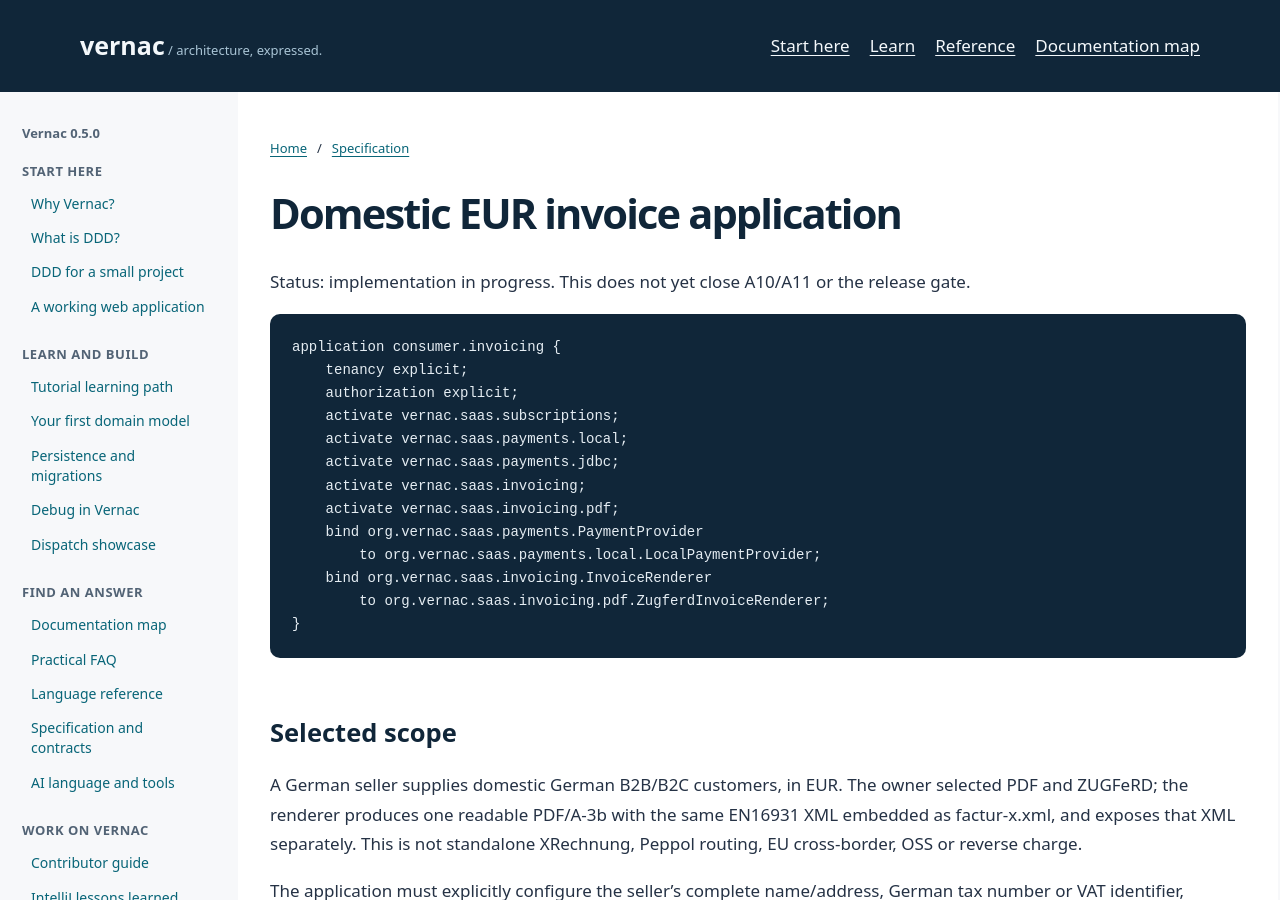
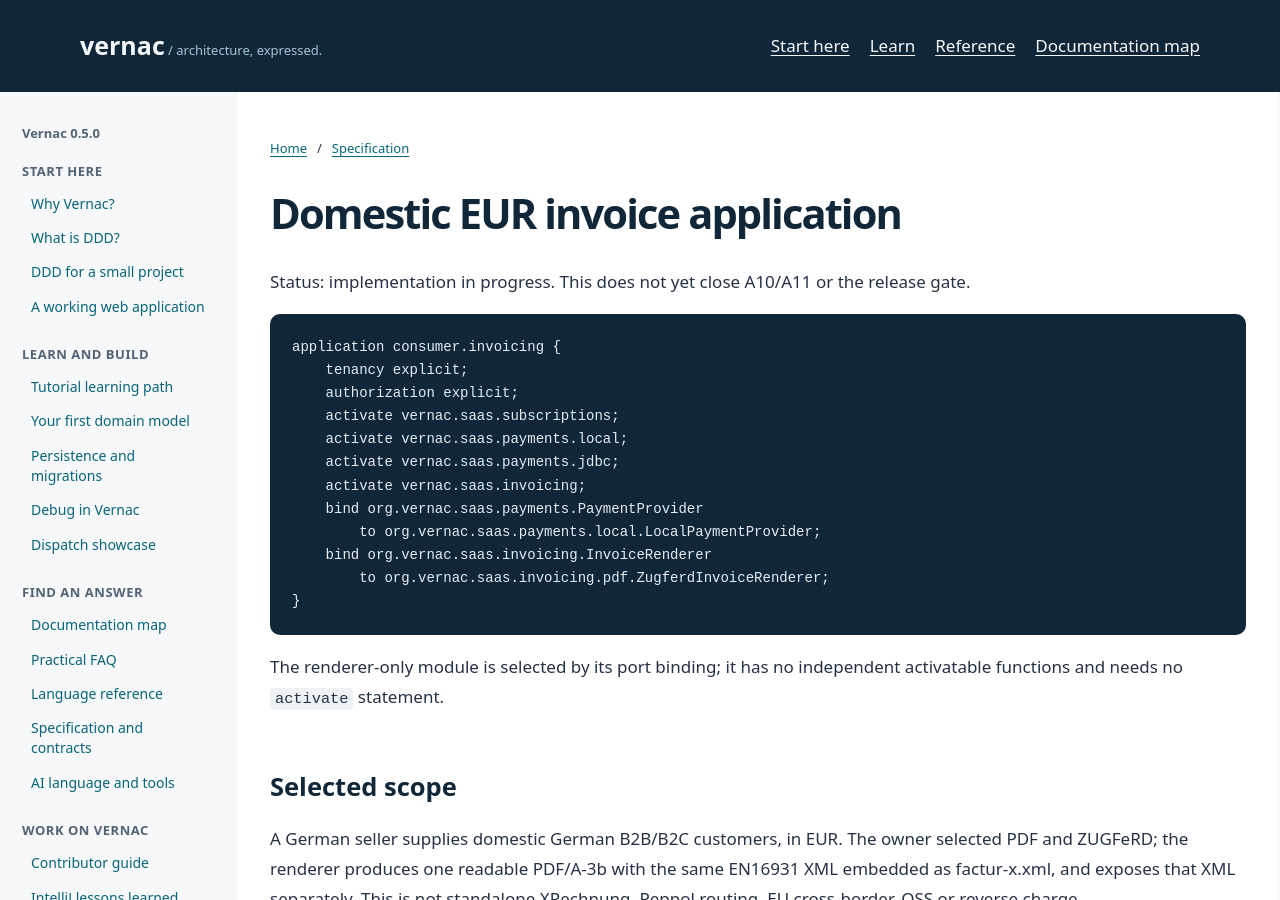
Before and after one commit to DannyReinhold/vernac, a Jekyll site: the page built from docs/contracts/saas-invoicing.md, in a window 1280 px wide and 900 px high. Built offline with Jekyll 4.4.1, drawn with Linux system fonts in a browser that asks for light colours.

Commit message:
fix(invoicing): select renderer-only module through its ordinary port binding

````diff
--- a/docs/contracts/saas-invoicing.md
+++ b/docs/contracts/saas-invoicing.md
@@ -13,13 +13,15 @@ application consumer.invoicing {
     activate vernac.saas.payments.local;
     activate vernac.saas.payments.jdbc;
     activate vernac.saas.invoicing;
-    activate vernac.saas.invoicing.pdf;
     bind org.vernac.saas.payments.PaymentProvider
         to org.vernac.saas.payments.local.LocalPaymentProvider;
     bind org.vernac.saas.invoicing.InvoiceRenderer
         to org.vernac.saas.invoicing.pdf.ZugferdInvoiceRenderer;
 }
 ```
+
+The renderer-only module is selected by its port binding; it has no independent
+activatable functions and needs no `activate` statement.
 
 ## Selected scope
 
````
